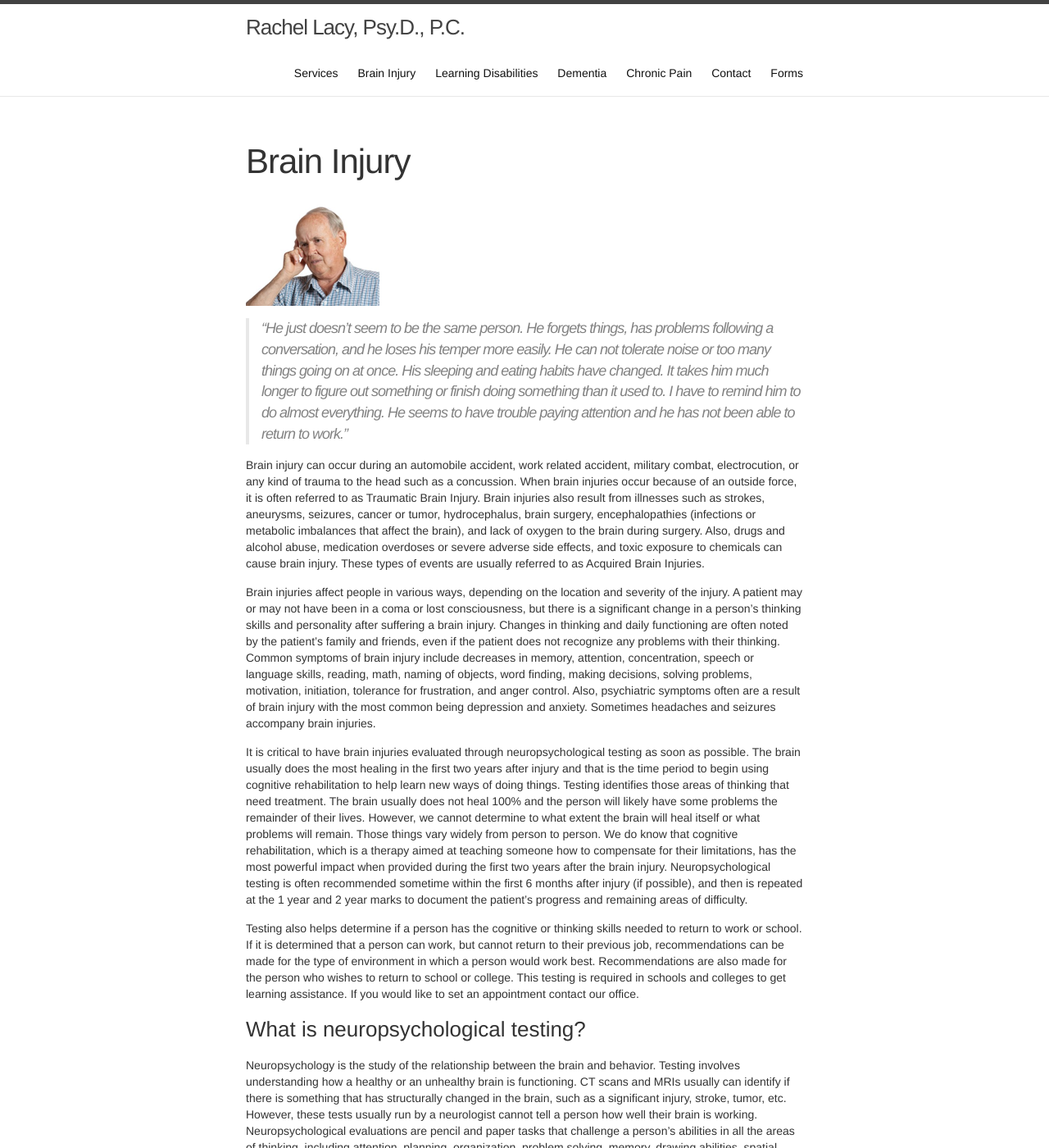
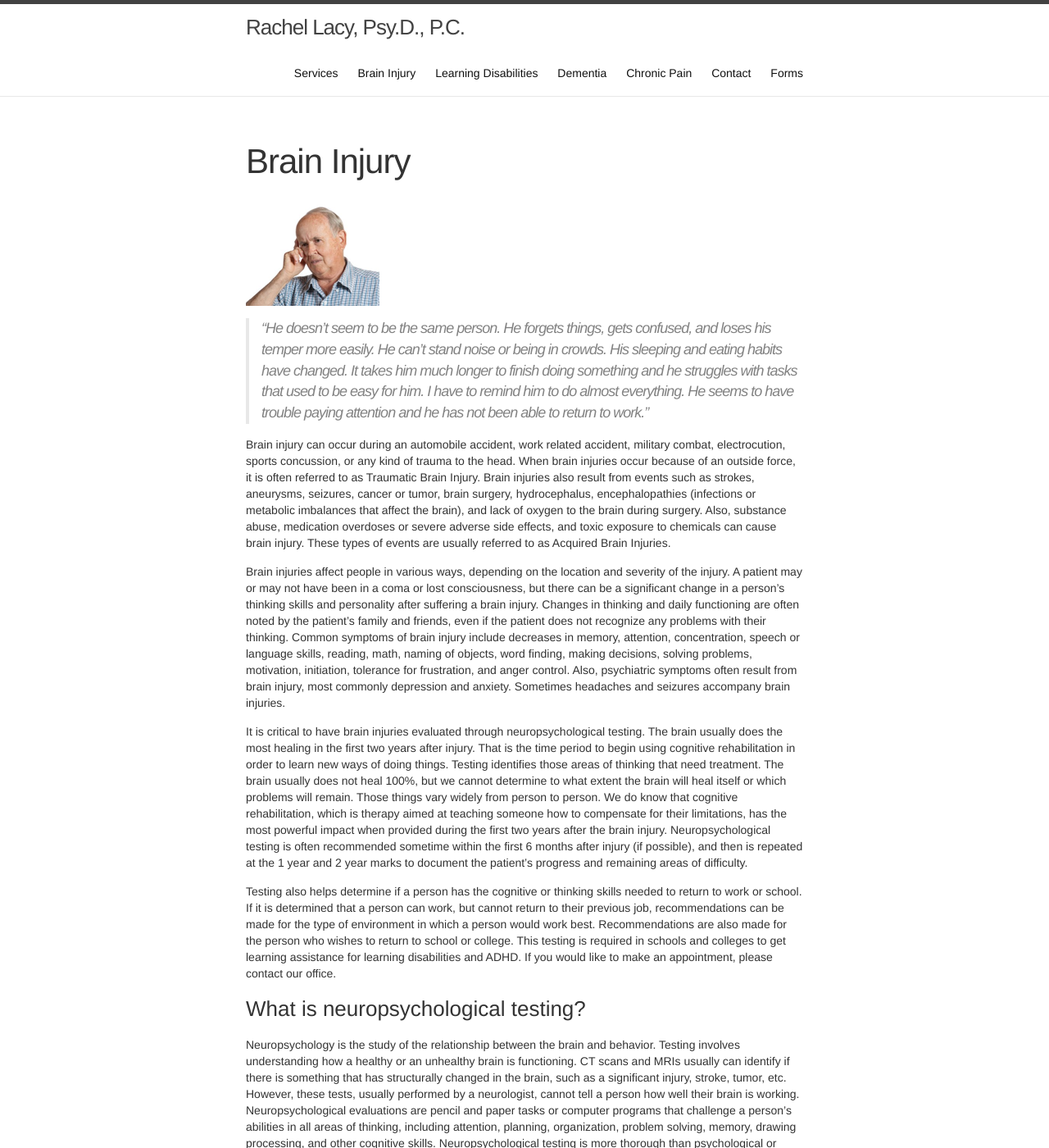
Before and after one commit to halcyon/renewedbrain.com, a Jekyll site: the page built from brain-injury.md, in a window 1280 px wide and 1400 px high. Shown: the whole window at 82% size. Built offline with Jekyll 4.4.1, drawn with Linux system fonts in a browser that asks for light colours; some of the changed text lies outside the part shown.

Commit message:
Update brain-injury.md
content update

```diff
--- a/brain-injury.md
+++ b/brain-injury.md
@@ -7,29 +7,27 @@ weight: 2
 
 ![Man suffering from a brain injury](../images/brain-injury-man.png)
 
->"He just doesn’t seem to be the same person. He forgets things, has
->problems following a conversation, and he loses his temper more
->easily. He can not tolerate noise or too many things going on at
->once. His sleeping and eating habits have changed. It takes him much
->longer to figure out something or finish doing something than it used
->to. I have to remind him to do almost everything. He seems to have
->trouble paying attention and he has not been able to return to work."
+>"He doesn’t seem to be the same person. He forgets things, gets confused,
+>and loses his temper more easily. He can't stand noise or being in crowds.
+>His sleeping and eating habits have changed. It takes him much
+>longer to finish doing something and he struggles with tasks that used to be easy for him.
+>I have to remind him to do almost everything. He seems to have trouble
+>paying attention and he has not been able to return to work."
 
 Brain injury can occur during an automobile accident, work related
-accident, military combat, electrocution, or any kind of trauma to the
-head such as a concussion. When brain injuries occur because of an
+accident, military combat, electrocution, sports concussion, or any kind of trauma to the
+head. When brain injuries occur because of an
 outside force, it is often referred to as Traumatic Brain
-Injury. Brain injuries also result from illnesses such as strokes,
-aneurysms, seizures, cancer or tumor, hydrocephalus, brain surgery,
+Injury. Brain injuries also result from events such as strokes,
+aneurysms, seizures, cancer or tumor, brain surgery, hydrocephalus,
 encephalopathies (infections or metabolic imbalances that affect the
-brain), and lack of oxygen to the brain during surgery. Also, drugs
-and alcohol abuse, medication overdoses or severe adverse side
-effects, and toxic exposure to chemicals can cause brain injury. These
-types of events are usually referred to as Acquired Brain Injuries.
+brain), and lack of oxygen to the brain during surgery. Also, substance abuse,
+medication overdoses or severe adverse side effects, and toxic exposure to chemicals
+can cause brain injury. These types of events are usually referred to as Acquired Brain Injuries.
 
 Brain injuries affect people in various ways, depending on the
 location and severity of the injury. A patient may or may not have
-been in a coma or lost consciousness, but there is a significant
+been in a coma or lost consciousness, but there can be a significant
 change in a person’s thinking skills and personality after suffering a
 brain injury. Changes in thinking and daily functioning are often
 noted by the patient’s family and friends, even if the patient does
@@ -38,20 +36,16 @@ brain injury include decreases in memory, attention, concentration,
 speech or language skills, reading, math, naming of objects, word
 finding, making decisions, solving problems, motivation, initiation,
 tolerance for frustration, and anger control. Also, psychiatric
-symptoms often are a result of brain injury with the most common being
-depression and anxiety. Sometimes headaches and seizures accompany
-brain injuries.
+symptoms often result from brain injury, most commonly depression and anxiety.
+Sometimes headaches and seizures accompany brain injuries.
 
 It is critical to have brain injuries evaluated through
-neuropsychological testing as soon as possible. The brain usually does
-the most healing in the first two years after injury and that is the
-time period to begin using cognitive rehabilitation to help learn new
-ways of doing things. Testing identifies those areas of thinking that
-need treatment. The brain usually does not heal 100% and the person
-will likely have some problems the remainder of their lives. However,
-we cannot determine to what extent the brain will heal itself or what
-problems will remain. Those things vary widely from person to
-person. We do know that cognitive rehabilitation, which is a therapy
+neuropsychological testing. The brain usually does the most healing in the first
+two years after injury.  That is the time period to begin using cognitive rehabilitation
+in order to learn new ways of doing things. Testing identifies those areas of thinking that
+need treatment. The brain usually does not heal 100%, but we cannot determine to what extent
+the brain will heal itself or which problems will remain. Those things vary widely from person to
+person. We do know that cognitive rehabilitation, which is therapy
 aimed at teaching someone how to compensate for their limitations, has
 the most powerful impact when provided during the first two years
 after the brain injury. Neuropsychological testing is often
@@ -65,8 +59,8 @@ person can work, but cannot return to their previous job,
 recommendations can be made for the type of environment in which a
 person would work best. Recommendations are also made for the person
 who wishes to return to school or college. This testing is required in
-schools and colleges to get learning assistance. If you would like to
-set an appointment contact our office.
+schools and colleges to get learning assistance for learning disabilities and ADHD.
+If you would like to make an appointment, please contact our office.
 
 ### What is neuropsychological testing?
 
@@ -74,37 +68,32 @@ Neuropsychology is the study of the relationship between the brain and
 behavior. Testing involves understanding how a healthy or an unhealthy
 brain is functioning. CT scans and MRIs usually can identify if there
 is something that has structurally changed in the brain, such as a
-significant injury, stroke, tumor, etc. However, these tests usually
-run by a neurologist cannot tell a person how well their brain is
-working. Neuropsychological evaluations are pencil and paper tasks
-that challenge a person’s abilities in all the areas of thinking,
+significant injury, stroke, tumor, etc. However, these tests, usually
+performed by a neurologist, cannot tell a person how well their brain is
+working. Neuropsychological evaluations are pencil and paper tasks or computer
+programs that challenge a person’s abilities in all areas of thinking,
 including attention, planning, organization, problem solving, memory,
-drawing abilities, spatial relationships, academic skills, language,
-senses, ability to think quickly, and other cognitive
-skills. Neuropsychological testing is more thorough than psychological
-or even psychoeducational testing in that it goes beyond assessing
-personality, intelligence and emotional functioning and assesses all
-areas of the brain.
+drawing processing, and other cognitive skills. Neuropsychological testing
+is more thorough than psychological or even psychoeducational testing in that it goes beyond assessing
+personality, intelligence and academic functioning to include all areas of functioning.
 
 ### Is neuropsychological testing right for you?
 
 "I’ve been diagnosed with bipolar disorder, a personality disorder,
 attention deficit, post-traumatic stress disorder, OCD, depression and
-anxiety. I want to know what is really the problem?"
+anxiety. I want to know what is the real problem?"
 
 Neuropsychological testing is for anyone who believes they have a
-change or problem in their thinking and want to know what the cause is
-and how to treat it. Often a person has a head injury or has suffered
-an illness and are referred by their neurologist for testing. However,
-some people are referred by their general physician, psychiatrist,
+change or problem in their thinking and want to know what the likely cause is
+and how to treat it. Often a person is referred by their neurologist for testing.
+However, some people are referred by their general physician, psychiatrist,
 rehabilitation specialists, lawyer, Workers’ Compensation case
 manager, or school psychologist. Not all patients have had an injury
 or illness. In the case of learning disabilities, the person may have
-always had the problem. If you have a concern about your daily
-functioning, ability to work, succeed in school, or have any problems
+struggled with problems in thinking most of their life. If you have a concern
+about your daily functioning, ability to work, progress in school, or have any problems
 in your thinking or emotions, then neuropsychological testing may be
-the service you need to answer your questions and provide
-recommendations toward improving your functioning.
+the service you need to answer your questions and provide a direction for treatment.
 
 ### What does neuropsychological testing involve?
 
@@ -118,7 +107,9 @@ remainder of the day will be spent testing the various functions of
 the brain through different kinds of tasks to see how well you
 perform. Once testing is completed, the tests are scored, interpreted,
 and a detailed report is written that can be shared with any of your
-physicians or with your school.
+physicians or with your school. Feedback sessions are provided usually two
+weeks after testing, so that medical records can be reviewed and combined with
+test results for interpretation.
 
 #### Brain Injury Resources
 * [Brain Injury Association USA](http://www.biausa.org)
```
